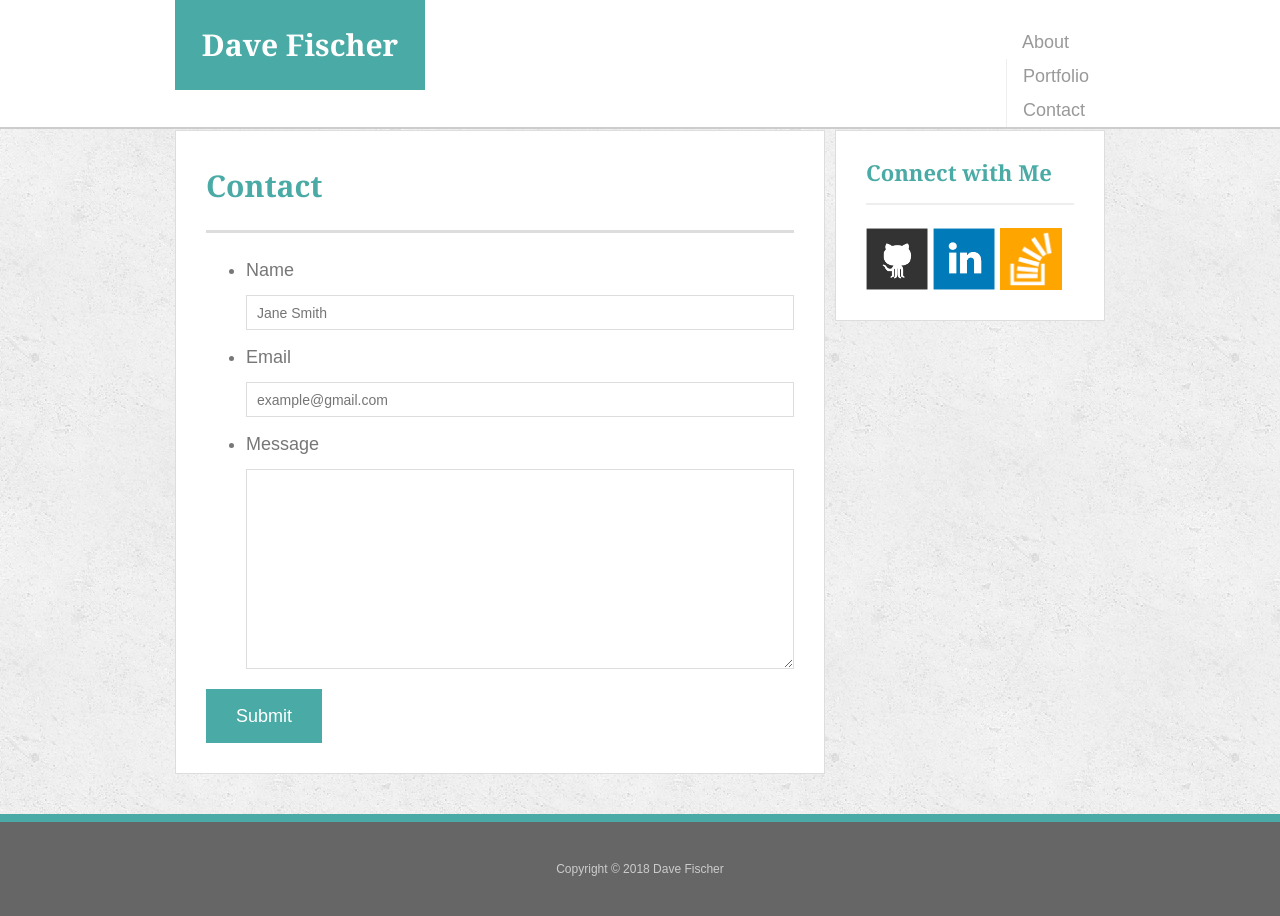
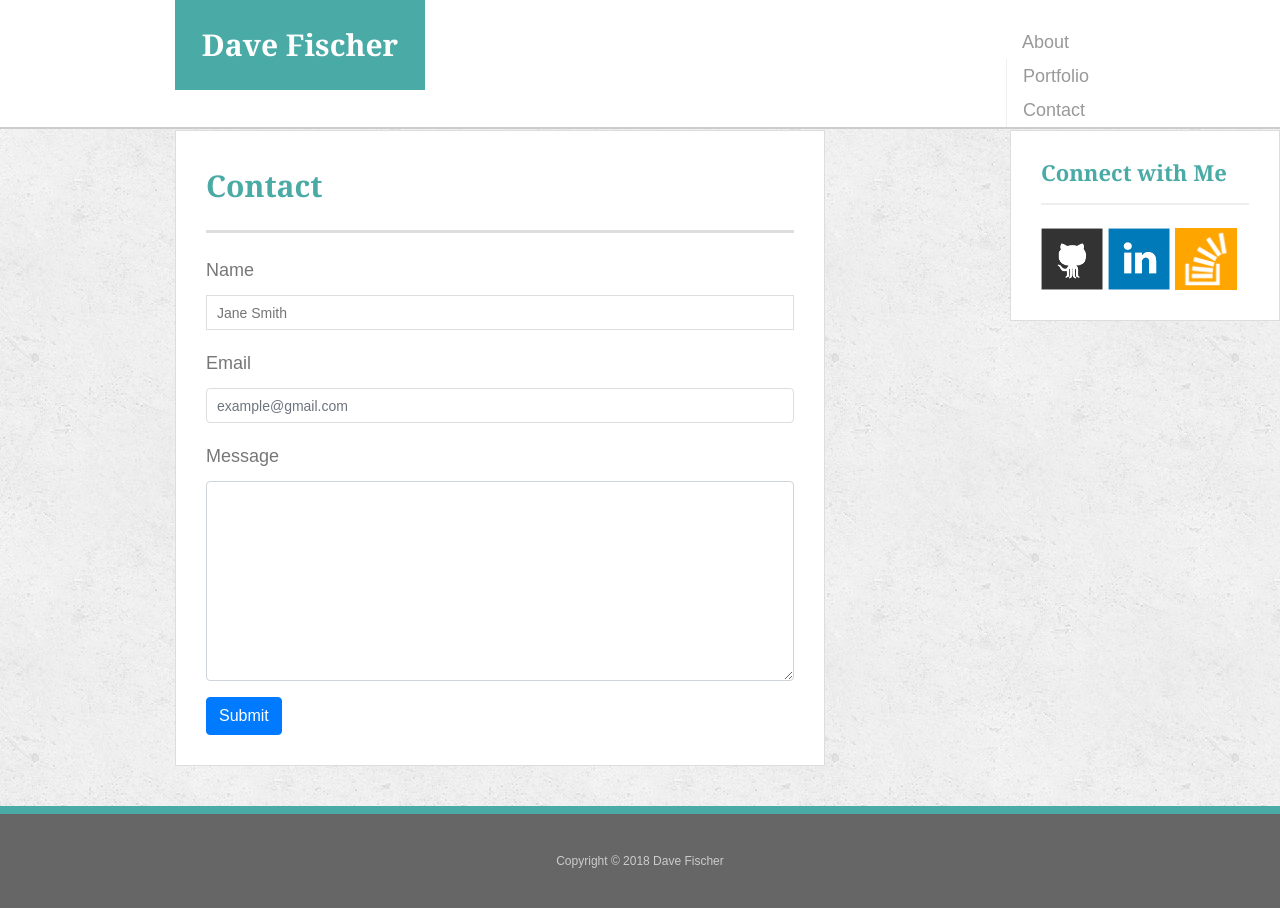
Before and after one commit to canoebrook/Bootstrap-Portfolio, a plain HTML site: page contact.html in a window 1280 px wide. Drawn offline with nearby package versions, Linux system fonts and the light colour scheme.

Commit message:
4th commit

```diff
--- a/contact.html
+++ b/contact.html
@@ -31,21 +31,21 @@
       <h1>Contact</h1>
 
       <form id="contact-form">
-        <ul>
-          <li>
+        <div class="form-group">
             <label for="name">Name</label>
             <input type="text" id="name" name="name" placeholder="Jane Smith" required="required">
-          </li>
-          <li>
+        </div>
+        <div class="form-group">
             <label for="email">Email</label>
-            <input type="email" id="email" name="email" placeholder="example@gmail.com" required="required">
-          </li>
-          <li>
+            <input type="email" class="form-control" id="email" name="email" placeholder="example@gmail.com" required="required">
+        </div>
+          <div class="form-group">
             <label for="message">Message</label>
-            <textarea id="message" name="message" required="required"></textarea>
-          </li>
-        </ul>
-        <input type="submit">
+            <textarea class="form-control" id="message" rows="7" name="message" required="required"></textarea>
+          </div>
+
+        <button type="submit" class="btn btn-primary">Submit</button>
+      </div>
       </form>
 
     </section>
```
Also changed, not shown: index.html (+2 -2 lines), portfolio.html (+1 -1 lines).
